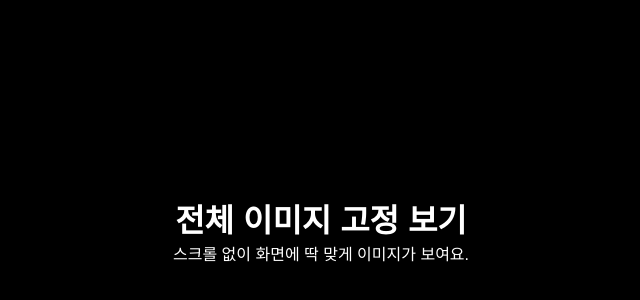
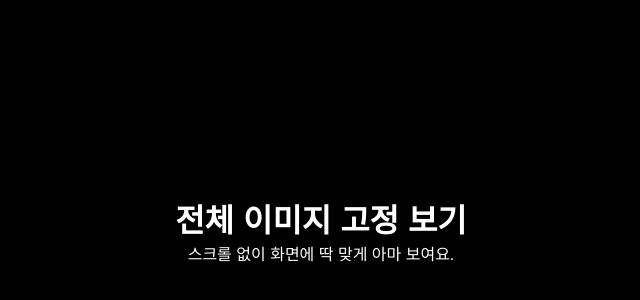
Before and after one commit to jaeyeon-shin/background-test, a plain HTML site: page index.html in a window 1280 px wide. Shown: the part 170-470 px from the top of the page, 319-959 px from the left. Drawn offline with Linux system fonts and the light colour scheme.

Commit message:
test 012

```diff
--- a/index.html
+++ b/index.html
@@ -10,7 +10,7 @@
   <img src="./images/bg3.webp" alt="배경 이미지" class="bg-image" />
   <div class="content">
     <h1>전체 이미지 고정 보기</h1>
-    <p>스크롤 없이 화면에 딱 맞게 이미지가 보여요.</p>
+    <p>스크롤 없이 화면에 딱 맞게 아마 보여요.</p>
   </div>
 </body>
 </html>
```
